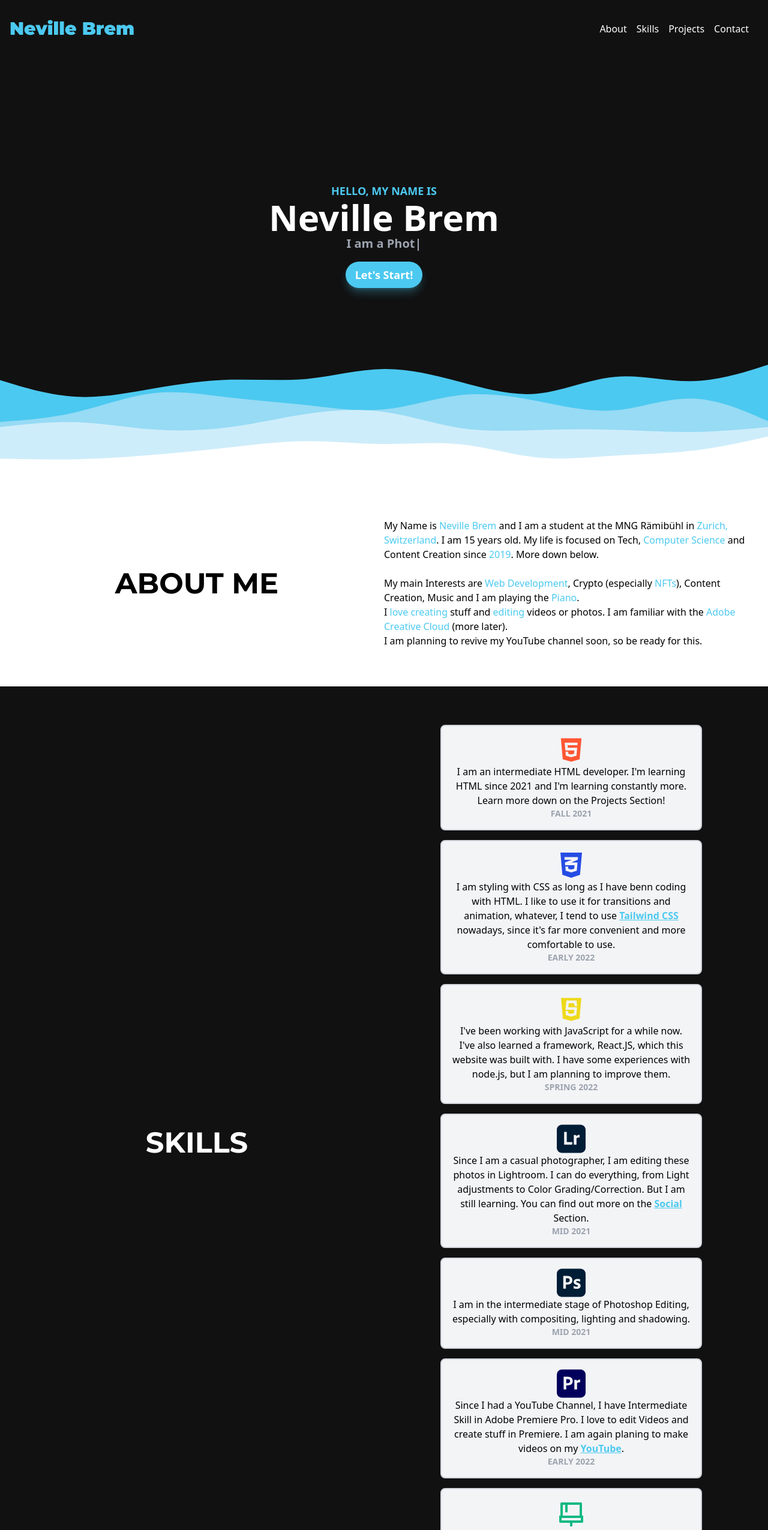
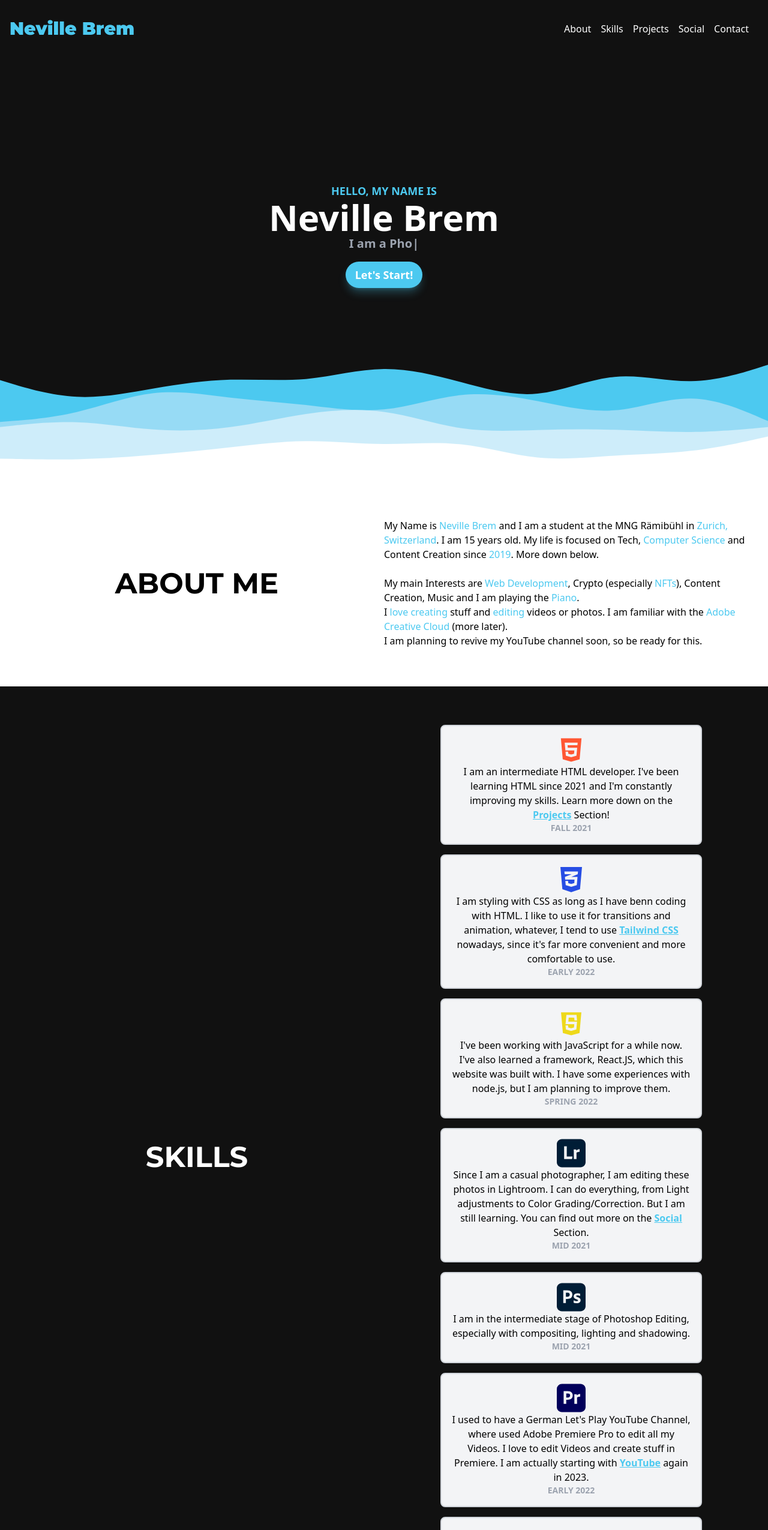
Before and after one commit to nevthereal/nevillebrem-react, a React (Create React App) app: page / in a window 1280 px wide. Shown: the top 2550 px of the page at 60% size. Built offline with nearby package versions, Linux system fonts and the light colour scheme; some icons are missing.

Commit message:
minor bug fiexes; navbar fix; skills panel changes

```diff
--- a/src/components/Contact.jsx
+++ b/src/components/Contact.jsx
@@ -22,7 +22,7 @@ const Contact = () => {
     return (
     <div id='contact' className='px-4 py-16 bg-white'>
          <div className='grid md:grid-cols-2'>
-            <h1 className='mx-auto p-16 uppercase font-bold text-center my-auto font-[Montserrat]'><i className='fa-solid fa-share text-3xl md:text-4xl'></i> Contact</h1>
+            <h1 className='mx-auto uppercase font-bold text-center my-auto font-[Montserrat]'><i className='fa-solid fa-share text-3xl md:text-4xl'></i> Contact</h1>
             <div>
                 <div className='py-4'>
                     <h2 className='uppercase font-black'>Email:</h2>
--- a/src/components/Navbar.jsx
+++ b/src/components/Navbar.jsx
@@ -18,10 +18,11 @@ const Navbar = () => {
             <li><a href="#about" className='nav-link'>About</a></li>
             <li><a href="#skills" className='nav-link'>Skills</a></li>
             <li><a href="#projects" className='nav-link'>Projects</a></li>
+            <li><a href="#social" className='nav-link'>Social</a></li>
             <li><a href="#contact" className='nav-link'>Contact</a></li>
         </ul>
         <div onClick={handleNav} className='fixed md:hidden right-8 top-8 text-gray-300'>
-        {nav ? <AiOutlineClose size={20}/> : <AiOutlineMenu size={20} />}
+        {nav ? <AiOutlineClose size={20} className='rounded-sm bg-[#111111]/75' /> : <AiOutlineMenu size={20} className='rounded-sm bg-[#111111]/75' />}
         </div>
         <div className={nav ? 'fixed left-0 top-0 w-[70%] h-full border-r border-gray-900 bg-[#000300] ease-in-out duration-500' : 'fixed left-[-100%]'}>
             <h1 className='text-nevBlue w-full text-3xl font-black m-4 font-[Montserrat]'>Neville Brem</h1>
@@ -29,6 +30,7 @@ const Navbar = () => {
             <li className='p-4 border-b border-gray-600'><a href="#about">About</a></li>
             <li className='p-4 border-b border-gray-600'><li><a href="#skills">Skills</a></li></li>
             <li className='p-4 border-b border-gray-600'><li><a href="#projects">Projects</a></li></li>
+            <li className='p-4 border-b border-gray-600'><li><a href="#social">Social</a></li></li>
             <li className='p-4'><li><a href="#contact">Contact</a></li></li>
             </ul>
         </div>
--- a/src/components/Projects.jsx
+++ b/src/components/Projects.jsx
@@ -27,7 +27,7 @@ const Projects = () => {
             <div className='prj-card card group'>
                 <div>
                     <div className='flex justify-between'>
-                        <h3 className='font-[Montserrat]'>Artwork Gallery</h3>
+                        <h3 className=' font-bold font-[Montserrat]'>Artwork Gallery</h3>
                         <a href="https://thecreatorsnft.com" target='_blank' rel="noreferrer"><img src={artLogo} alt="art Logo" className='w-14 hover:rotate-12 duration-150' /></a>
                     </div>
                     <p className='py-2'>For my <a href="https://instagram.com/neville_artwork" target="_blank" rel="noreferrer" className='link'>Art-Instagram-Page</a> I wanted to make a website with a little overview for all my favourite Artworks! Made with React x Tailwind.</p>
--- a/src/components/Skills.jsx
+++ b/src/components/Skills.jsx
@@ -16,8 +16,8 @@ const Skills = () => {
                     <AiFillHtml5 className='text-5xl text-[#FF5733] mx-auto' />
                     <div className='text-center text-black'>
                         <p>
-                        I am an intermediate HTML developer. I'm learning HTML since 2021 and I'm learning constantly more.
-                        Learn more down on the <a href="#projects">Projects</a> Section!
+                        I am an intermediate HTML developer. I've been learning HTML since 2021 and I'm constantly improving my skills.
+                        Learn more down on the <a className='link' href="#projects">Projects</a> Section!
                         </p>
                         <p className='font-extrabold text-gray-400 text-sm uppercase'>Fall 2021</p>
                     </div>
@@ -63,8 +63,8 @@ const Skills = () => {
                 <SiAdobepremierepro className='text-5xl text-[#02005b] mx-auto' />
                     <div className='text-center text-black'>
                         <p>
-                            Since I had a YouTube Channel, I have Intermediate Skill in Adobe Premiere Pro.
-                            I love to edit Videos and create stuff in Premiere. I am again planing to make videos on my <a className='link' href="https://www.youtube.com/channel/UC8ZQP0c8D5sHkfAPzL9jNBA" target='_blank' rel='noreferrer'>YouTube</a>.
+                            I used to have a German Let's Play YouTube Channel, where used Adobe Premiere Pro to edit all my Videos.
+                            I love to edit Videos and create stuff in Premiere. I am actually starting with <a className='link' href="#social">YouTube</a> again in 2023.
                         </p>
                         <p className='font-extrabold text-gray-400 text-sm uppercase'>Early 2022</p>
                     </div>
@@ -73,7 +73,7 @@ const Skills = () => {
                     <RiBrush4Line className='text-5xl text-emerald-500 mx-auto' />
                         <div className='text-center text-black'>
                             <p>
-                                Since 2020, I do Digital Art in Procreate. Find out more on my Instagram.
+                                Since 2020, I do Digital Art in Procreate. Find out more on my <a className='link' href="https://instagram.com/neville_artwork">Instagram</a>.
                             </p>
                             <p className='font-extrabold text-gray-400 text-sm uppercase'>late 2020</p>
                         </div>
--- a/src/components/Social.jsx
+++ b/src/components/Social.jsx
@@ -7,14 +7,14 @@ import {RiSendPlane2Line} from 'react-icons/ri'
 
 const Social = () => {
   return (
-    <div id='social' className='py-64 px-8 text-center'>
+    <div id='social' className='pt-4 px-8 text-center'>
         <h1 className='font-[Montserrat] font-bold text-white'>Social</h1>
-        <div className='my-4 md:flex flex-wrap md:flex-nowrap gap-4 place-content-center md:w-[60%] mx-auto'>
+        <div className='md:flex flex-wrap md:flex-nowrap gap-4 place-content-center md:w-[60%] mx-auto'>
           <div className='px-4 py-2 my-4 card basis-1/2'>
             <h3 className="font-bold font-[Montserrat]">Instagram</h3>
             <p>I am actively posting photographs and edits on my <a className='link' href="https://instagram.com/nevillebrem" target='_blank' rel='noreferrer'>Instagram</a>.</p>
 
-            <div id='post' className='text-left border-2 border-gray-300 rounded mt-8 md:w-72 mx-auto'>
+            <div id='post' className='text-left border-2 border-gray-300 rounded mt-4 md:w-72 mx-auto'>
               <div className='grid'>
                 <div className='flex m-2'>
                   <a href="https://instagram.com/nevillebrem" target='_blank' rel='noreferrer'><img src={ig_profile_pic} alt="instagram pp" className='rounded-full h-[2.75rem]' /></a>
@@ -28,8 +28,8 @@ const Social = () => {
                   <a href="https://www.instagram.com/p/CmcanrFMSsv" target='_blank' rel='noreferrer'><RiSendPlane2Line className='text-2xl' /></a>
                 </div>
             </div>
+          </div>
 
-          </div>
           <div className='px-4 py-2 my-4 card basis-1/2'>
             <h3 className="font-bold font-[Montserrat]">YouTube</h3>
             <p>I'm planning to start with YouTube Videos again, so here is my <a className='link' href="https://youtube.com/@nevbrm">YouTube</a> Channel.</p>
```
